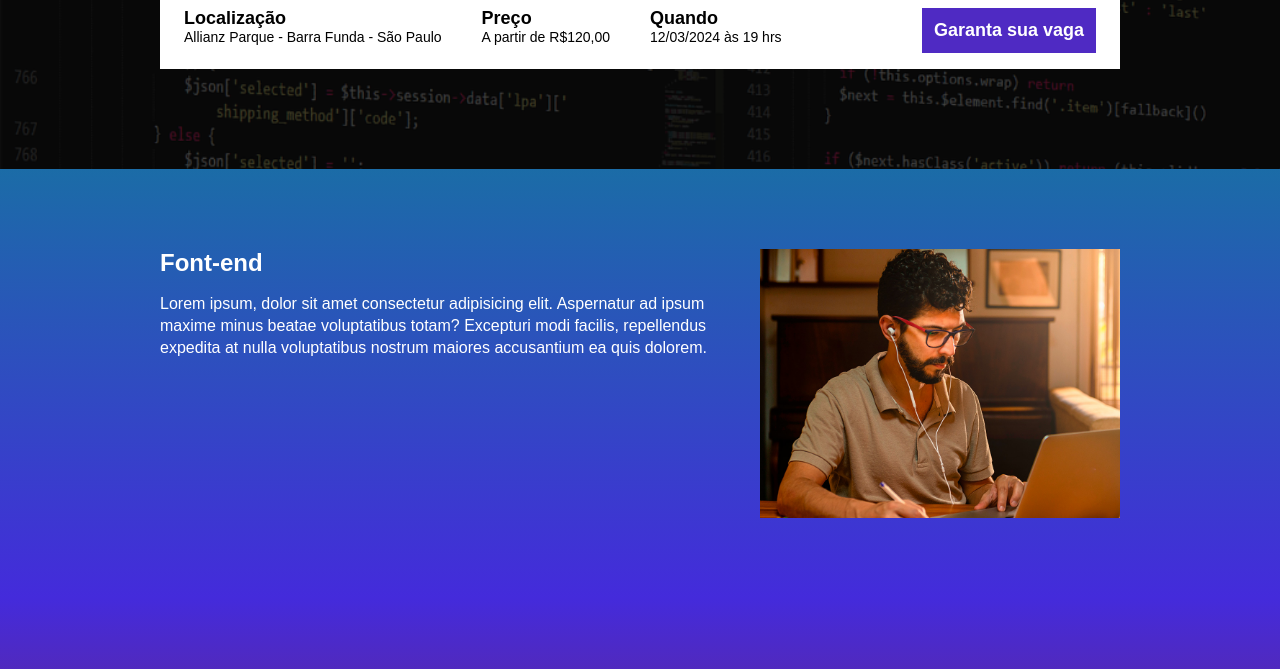
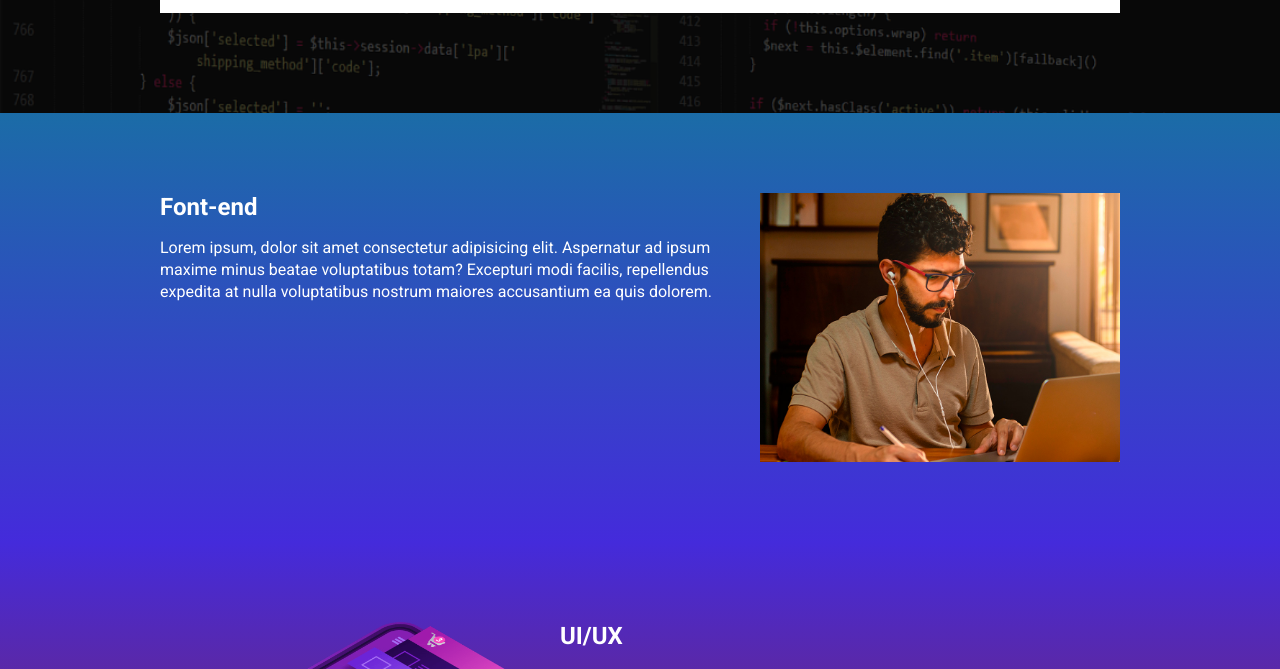
Before and after one commit to tharcilacontursi/ebac_tech_talks, a website built with Parcel: page src/index.html in a window 1280 px wide. Shown: the part 448-1117 px from the top of the page. Built offline with nearby package versions, Linux system fonts and the light colour scheme.

Commit message:
corrigindo fonte

```diff
--- a/src/styles/main.scss
+++ b/src/styles/main.scss
@@ -10,7 +10,7 @@
     margin: 0;
     padding: 0;
     box-sizing: border-box;
-    font-family: Robot, sans-serif;
+    font-family: Roboto, sans-serif;
     color: variables.$textcolor;
     list-style: none;
 
```
